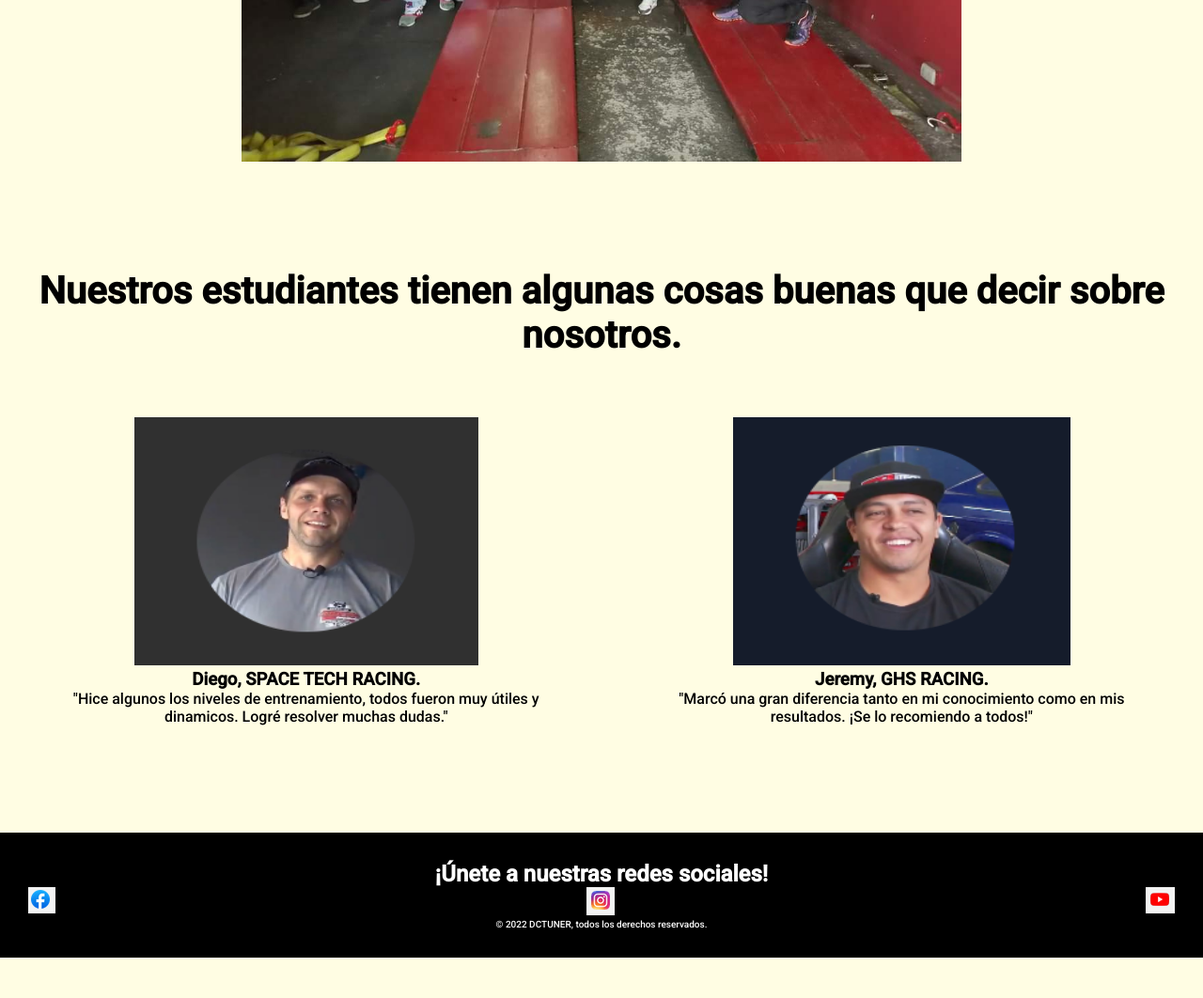
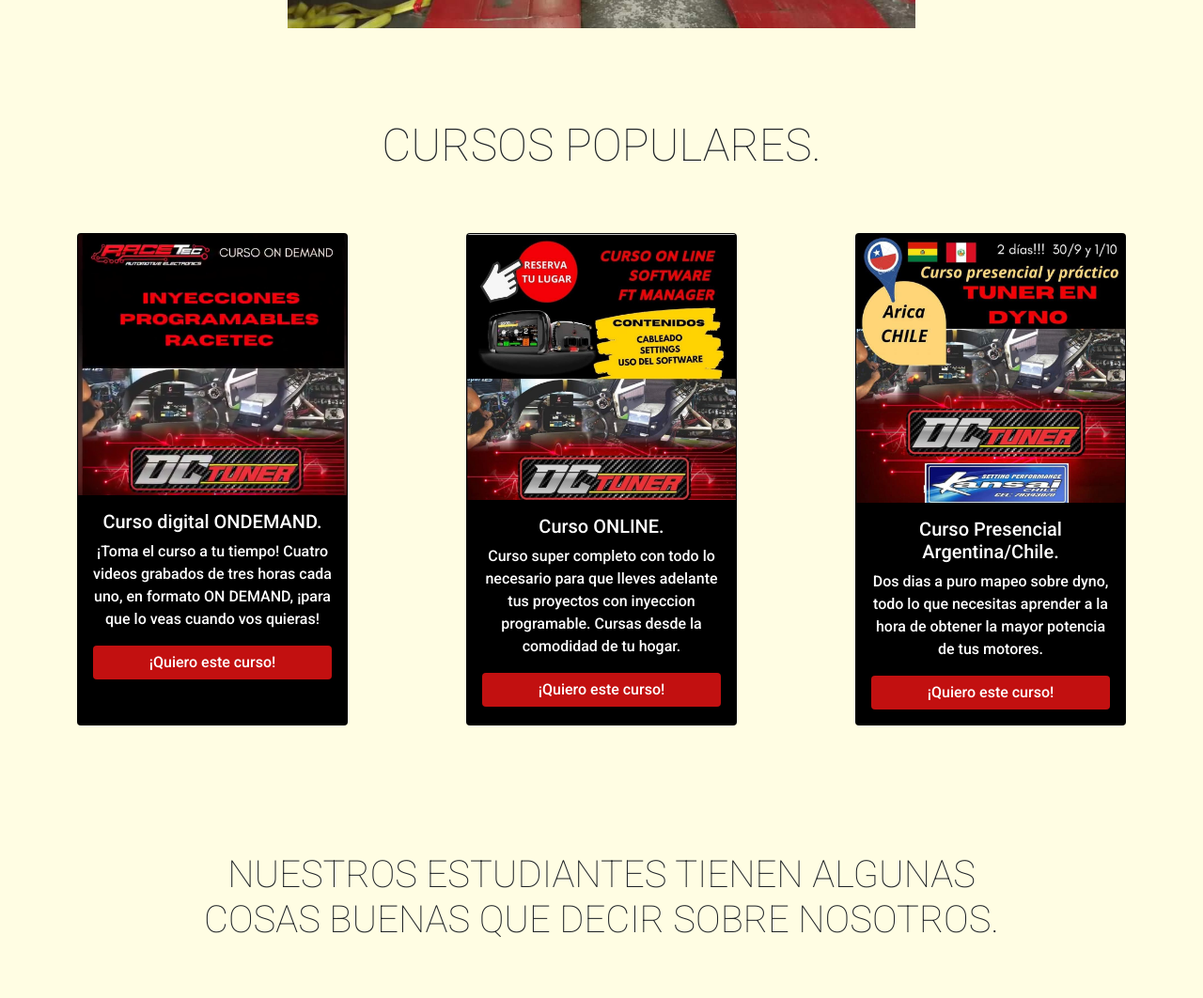
Before and after one commit to camilacaia29/DCTUNERACADEMIA-CAIACAMILA, a plain HTML site: page index.html in a window 1280 px wide. Shown: the part 1480-2542 px from the top of the page at 94% size. Before the commit the page ends 2499 px from the top, so only its background shows below. Drawn offline with nearby package versions, Linux system fonts and the light colour scheme.

Commit message:
modifico el index, implementacion de bootstrap

```diff
--- a/index.html
+++ b/index.html
@@ -4,6 +4,13 @@
     <meta charset="UTF-8">
     <meta http-equiv="X-UA-Compatible" content="IE=edge">
     <meta name="viewport" content="width=device-width, initial-scale=1.0">
+    <!-- CDN A LIBRERIA FONTAWSOME -->
+    <link rel="stylesheet" href="https://use.fontawesome.com/releases/v5.7.2/css/all.css"
+        integrity="sha384-fnmOCqbTlWIlj8LyTjo7mOUStjsKC4pOpQbqyi7RrhN7udi9RwhKkMHpvLbHG9Sr" crossorigin="anonymous" />
+    <!-- CDN A BOOTSTRAP -->
+    <link href="https://cdn.jsdelivr.net/npm/bootstrap@5.1.3/dist/css/bootstrap.min.css" rel="stylesheet"
+        integrity="sha384-1BmE4kWBq78iYhFldvKuhfTAU6auU8tT94WrHftjDbrCEXSU1oBoqyl2QvZ6jIW3" crossorigin="anonymous" />
+    <!--LINK A CSS -->
     <link rel="stylesheet" href="./styles/styles.css">
     <link rel="shortcut icon" href="./images/weblogo.png">
     <title>DC TUNER ACADEMY</title>
@@ -33,11 +40,46 @@
                 Nuestros cursos se componen de material de estudio y análisis de casos prácticos buscando que el alumno sea quien diseñe la mejor alternativa a las dificultades que puedan surgir en el proceso de instalación, puesta a punto, mapeo, pruebas y/o asistencia en pista.</p>
             <img src="./images/cursotres.jpg" class="presentacion__img"alt="Foto de alumnos">
         </article>
+
+        </section>
+        <div class="cursosPopulares__container">
+            <h2 class="text-center text-uppercase display-3 mt-4" > Cursos populares. </h2>
+        <section class="cursosPopulares">
+            <div class="card" style="width: 18rem;">
+            <img src="./images/cursoondemand.PNG" class="card-img-top" alt="...">
+            <div class="card-body">
+              <h5 class="card-title"> Curso digital ONDEMAND. </h5>
+              <p class="card-text">¡Toma el curso a tu tiempo! Cuatro videos grabados de tres horas cada uno, en formato ON DEMAND, ¡para que lo veas cuando vos quieras!</p>
+              <a href="./pages/incripcion.html" class="btn btn-primary">¡Quiero este curso!</a>
+            </div>
+          </div>
+
+          <div class="card" style="width: 18rem;">
+            <img src="./images/cursoonline.jpg" class="card-img-top" alt="...">
+            <div class="card-body">
+              <h5 class="card-title"> Curso ONLINE. </h5>
+              <p class="card-text">Curso super completo con todo lo necesario para que lleves adelante tus proyectos con inyeccion programable. Cursas desde la comodidad de tu hogar. </p>
+              <a href="./pages/incripcion.html" class="btn btn-primary">¡Quiero este curso!</a>
+            </div>
+          </div>
+
+          <div class="card" style="width: 18rem;">
+            <img src="./images/cursoarica.jpg" class="card-img-top" alt="...">
+            <div class="card-body">
+              <h5 class="card-title"> Curso Presencial Argentina/Chile. </h5>
+              <p class="card-text"> Dos dias a puro mapeo sobre dyno, todo lo que necesitas aprender a la hora de obtener la mayor potencia de tus motores.</p>
+              <a href="./pages/incripcion.html" class="btn btn-primary">¡Quiero este curso!</a>
+            </div>
+        </section>
+          </div>
+
+        </div>
+
         </section>
 
         <!-- Titulo + Tabla de referencias de alumnos -->
         <section>
-            <h2  class="title"> Nuestros estudiantes tienen algunas cosas buenas que decir sobre nosotros. </h2>
+            <h2  class="title text-center text-uppercase display-3 mt-4"> Nuestros estudiantes tienen algunas cosas buenas que decir sobre nosotros. </h2>
             <div class="contenedorDeOpiniones">
             <article class="opiniones__article">
                 <img class="opiniones__img" src="./images/alumnouno.PNG" alt="Alumno Jeremy">
@@ -69,5 +111,9 @@
    <p class="footer__copyright">© 2022 DCTUNER, todos los derechos reservados.</p>
 </footer>
 
+<script src="https://cdn.jsdelivr.net/npm/bootstrap@5.1.3/dist/js/bootstrap.bundle.min.js"
+integrity="sha384-ka7Sk0Gln4gmtz2MlQnikT1wXgYsOg+OMhuP+IlRH9sENBO0LRn5q+8nbTov4+1p" crossorigin="anonymous">
+</script>
+
 </body>
 </html>
--- a/styles/styles.css
+++ b/styles/styles.css
@@ -114,6 +114,20 @@ body{
     height: 95%;
     width: 90%;
     padding: 5%;
+
+}
+
+
+.card{
+    background-color: #000000;
+    color: #ffffff;
+    text-align: center;
+    margin: 0%;
+}
+
+.btn{
+    background-color: #C21010;
+    border: #C21010;
 
 }
 
@@ -303,7 +317,31 @@ form textarea{
 
     .title{
         font-size: 40px;
-        padding: 0%;
+        padding-bottom: 5%;
+    }
+
+
+
+    .cursosPopulares{
+        display: flex;
+        justify-content: space-between;
+    }
+
+    .cursosPopulares__container h2{
+        font-size: 300%;
+        padding-bottom: 5%;
+    }
+
+    .btn{
+        display: flex;
+        justify-content: center;
+        background-color: #C21010;
+        border: #C21010;
+
+    }
+
+    .btn:active {
+        background-color: #000000;
     }
 
     .contenedorDeOpiniones{
```
Also changed, not shown: images/cursoarica.jpg (added).
